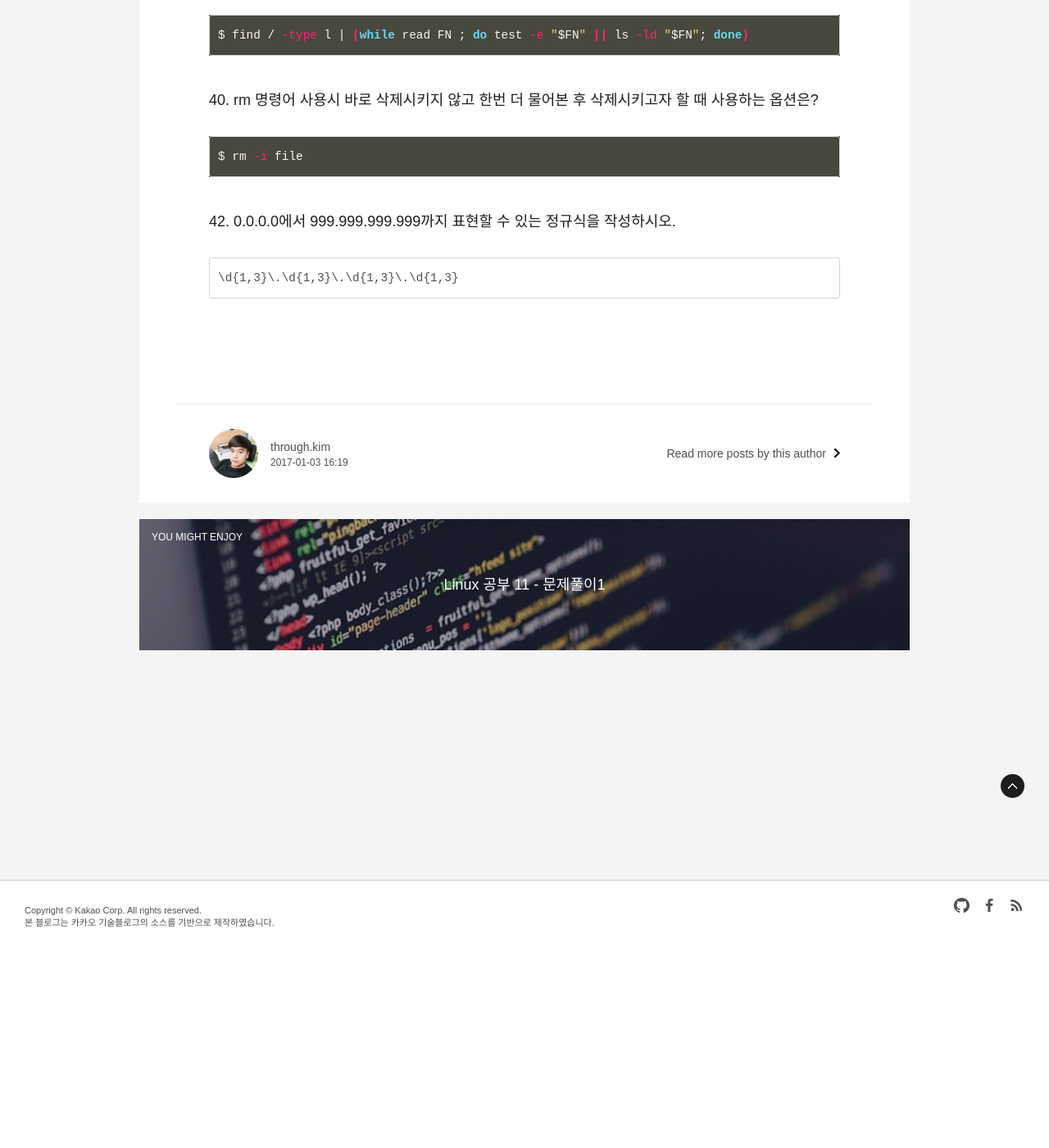
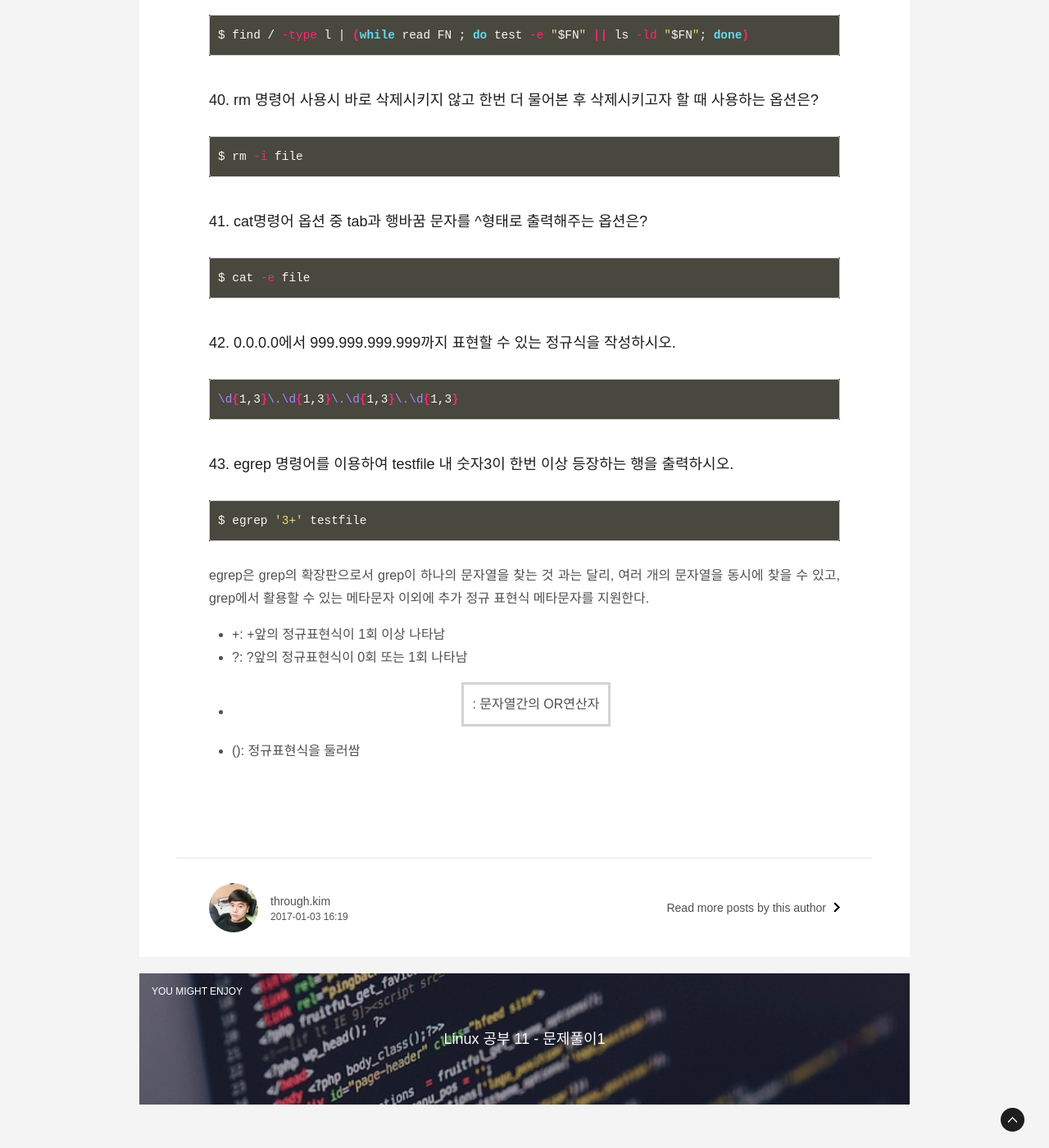
Before and after one commit to ThroughKim/throughkim.github.com, a Jekyll site: the page built from _posts/2017-01-04-linux-12.md, in a window 1280 px wide and 1400 px high, scrolled down 10209 px. Shown: the whole window at 82% size. Built offline with Jekyll 4.4.1, drawn with Linux system fonts in a browser that asks for light colours; some web fonts are replaced.

Commit message:
upload blog

````diff
--- a/_posts/2017-01-04-linux-12.md
+++ b/_posts/2017-01-04-linux-12.md
@@ -330,7 +330,22 @@ $ find / -type l | (while read FN ; do test -e "$FN" || ls -ld "$FN"; done)
 $ rm -i file
 ```
 
+### 41. cat명령어 옵션 중 tab과 행바꿈 문자를 ^형태로 출력해주는 옵션은?
+```bash
+$ cat -e file
+```
+
 ### 42. 0.0.0.0에서 999.999.999.999까지 표현할 수 있는 정규식을 작성하시오.
-```regex
+```bash
 \d{1,3}\.\d{1,3}\.\d{1,3}\.\d{1,3}
 ```
+
+### 43. egrep 명령어를 이용하여 testfile 내 숫자3이 한번 이상 등장하는 행을 출력하시오.
+```bash
+$ egrep '3+' testfile
+```
+egrep은 grep의 확장판으로서 grep이 하나의 문자열을 찾는 것 과는 달리, 여러 개의 문자열을 동시에 찾을 수 있고, grep에서 활용할 수 있는 메타문자 이외에 추가 정규 표현식 메타문자를 지원한다.
+ - +: +앞의 정규표현식이 1회 이상 나타남
+ - ?: ?앞의 정규표현식이 0회 또는 1회 나타남
+ - |: 문자열간의 OR연산자
+ - (): 정규표현식을 둘러쌈
````
